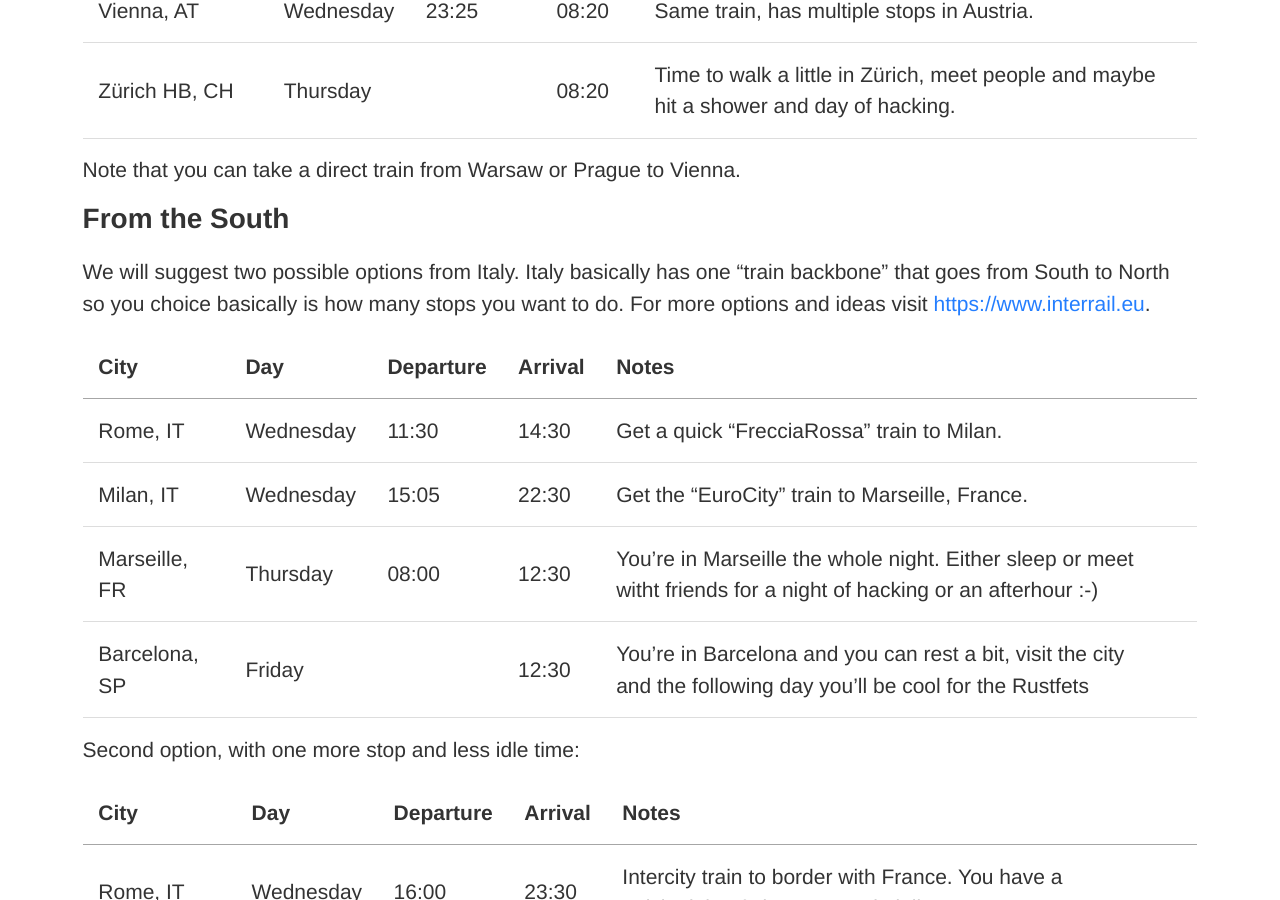
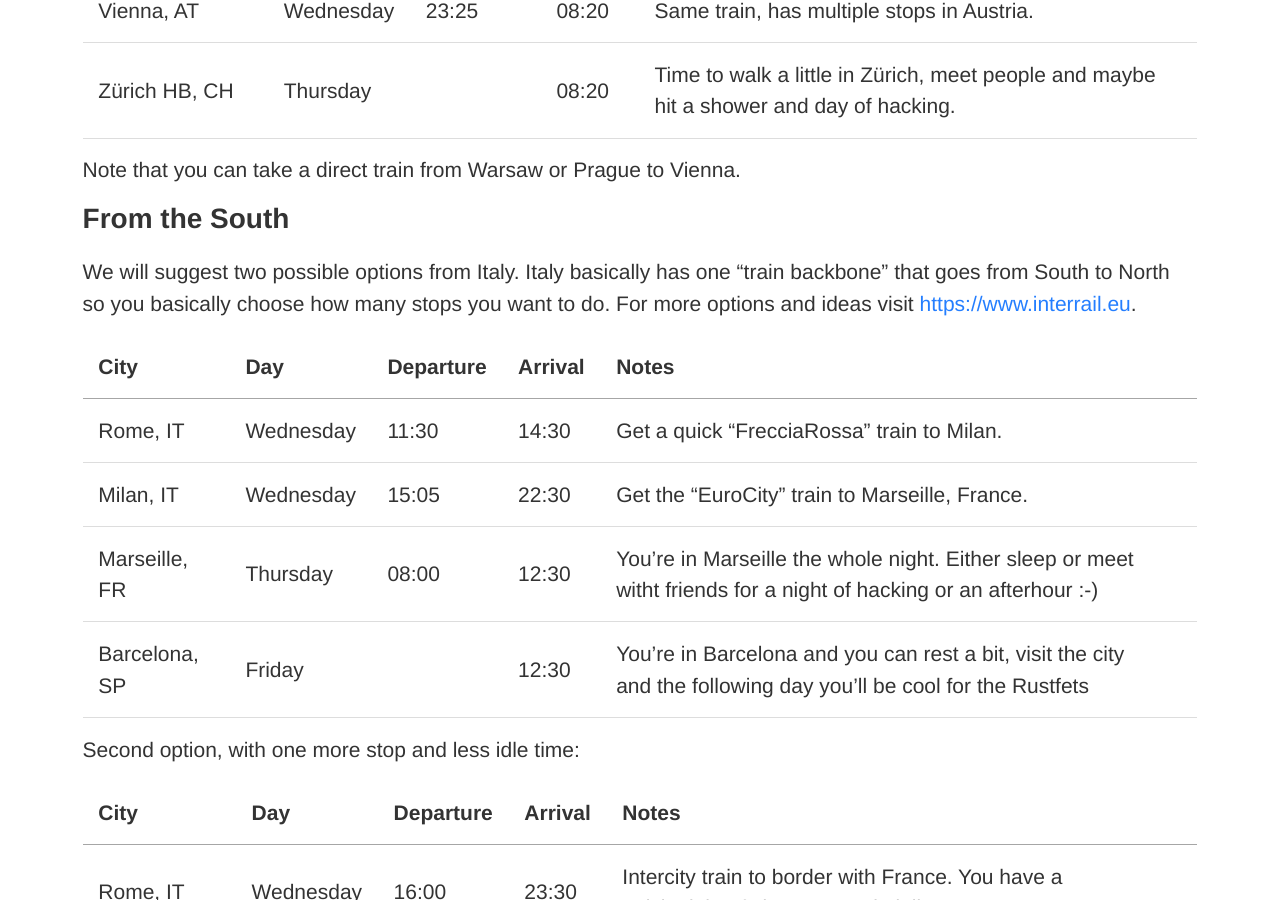
Before and after one commit to RustFestEU/blog.rustfest.eu, a Jekyll site: the page built from _posts/2019-08-06-pre-post-events-sustainable-trains.md, in a window 1280 px wide and 900 px high, scrolled down 3850 px. Built offline with Jekyll 4.4.1, drawn with Linux system fonts in a browser that asks for light colours.

Commit message:
Update _posts/2019-08-06-pre-post-events-sustainable-trains.md

```diff
--- a/_posts/2019-08-06-pre-post-events-sustainable-trains.md
+++ b/_posts/2019-08-06-pre-post-events-sustainable-trains.md
@@ -123,7 +123,7 @@ Note that you can take a direct train from Warsaw or Prague to Vienna.
 
 ### From the South
 
-We will suggest two possible options from Italy. Italy basically has one "train backbone" that goes from South to North so you choice basically is how many stops you want to do. For more options and ideas visit [https://www.interrail.eu](https://www.interrail.eu).
+We will suggest two possible options from Italy. Italy basically has one "train backbone" that goes from South to North so you basically choose how many stops you want to do. For more options and ideas visit [https://www.interrail.eu](https://www.interrail.eu).
 
 {:.layout-auto}
 | City                | Day       | Departure | Arrival | Notes                                                                                                              |   |
```
